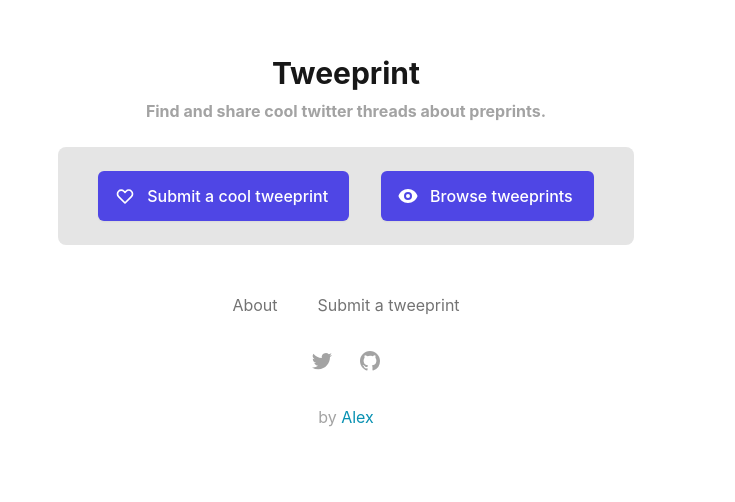
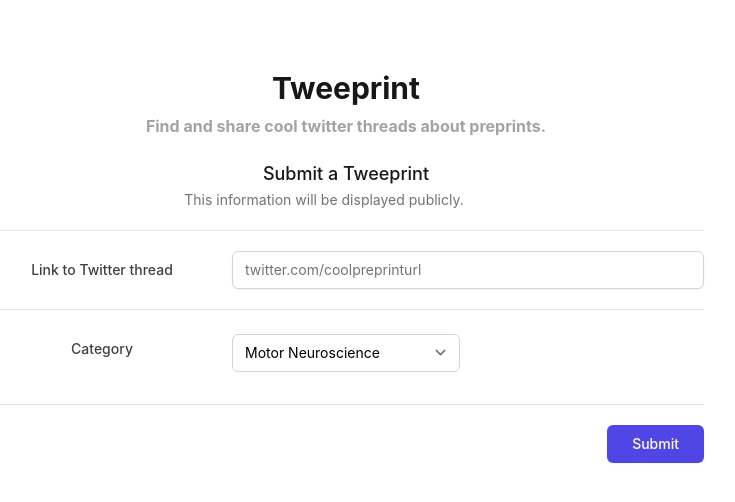
Before and after one commit to tweeprint/tweeprint, a React (Create React App) app: page /submit in a window 1280 px wide. Shown: the part 134-636 px from the top of the page, without its empty margins (294-1029 px from the left). Built offline with nearby package versions, Linux system fonts and the light colour scheme.

Commit message:
adding Submit

```diff
--- a/package.json
+++ b/package.json
@@ -11,6 +11,7 @@
     "@testing-library/user-event": "^12.8.3",
     "react": "^17.0.1",
     "react-dom": "^17.0.1",
+    "react-router-dom": "^5.2.0",
     "react-scripts": "4.0.3",
     "web-vitals": "^1.1.0"
   },
--- /dev/null
+++ b/src/About.js
@@ -0,0 +1,27 @@
+import {BrowserRouter as Router,Switch,Route, Link, useRouteMatch, useParams} from "react-router-dom";
+
+const About = () => {
+    return(
+<div class="bg-white">
+  <div class="max-w-7xl mx-auto py-16 px-4 sm:px-6 lg:py-20 lg:px-8">
+      <h2 className="text-2xl text-cyan-600 font-bold mb-6">FAQs</h2>
+      <div class="mt-12 lg:mt-0 lg:col-span-2">
+        <dl class="space-y-12">
+          <div>
+            <dt class="text-lg leading-6 font-medium text-gray-900">
+              What's this site for?
+            </dt>
+            <dd class="mt-2 text-base text-gray-500">
+                <b className="font-md text-cyan-700">Tweeprint.com</b> is a repository of the most interesting Twitter threads about preprints (papers put online before/during journal submission)
+            </dd>
+            <dd class="mt-2 text-base text-gray-500">
+                Tweeprint.com has a RESTful API that anyone can submit to, located at <a className="font-bold text-cyan-600" href="https://api.tweeprint.com">api.tweeprint.com</a>
+            </dd>
+          </div>
+        </dl>
+      </div>
+    </div>
+  </div>
+        )
+};
+export default About;
--- a/src/App.js
+++ b/src/App.js
@@ -1,9 +1,15 @@
 import './App.css';
 import Opener from './Opener.js';
 import Footer from './Footer.js';
+import Submit from './Submit.js';
+import About from './About.js';
+import Tweeprints from './Tweeprints.js';
+import {BrowserRouter as Router,Switch,Route, Link, useRouteMatch, useParams} from "react-router-dom";
+
 
 function App() {
   return (
+    <Router>
     <div className="App flex items-center justify-center h-screen">
         <div className="max-w-7xl mx-auto px-4 sm:px-6 lg:px-8">
           <div className="max-w-3xl mx-auto">
@@ -13,11 +19,22 @@ function App() {
           <h2 className="text-md font-bold mb-6 text-gray-400 sm:text-md sm:truncate">
             Find and share cool twitter threads about preprints.
           </h2>
+          <Switch>
+            <Route exact path="/">
               <Opener />
               <Footer />
+            </Route>
+            <Route exact path="/submit">
+              <Submit />
+            </Route>
+            <Route exact path="/about">
+              <About />
+            </Route>
+          </Switch>
           </div>
         </div>
     </div>
+   </Router>
   );
 }
 
--- a/src/Footer.js
+++ b/src/Footer.js
@@ -1,21 +1,19 @@
+import {BrowserRouter as Router,Switch,Route, Link, useRouteMatch, useParams} from "react-router-dom";
+
 const Footer = () => {
     return (
         <footer className="bg-blue">
         <div className="max-w-7xl mx-auto py-12 px-4 overflow-hidden sm:px-6 lg:px-8">
             <nav className="-mx-5 -my-2 flex flex-wrap justify-center" aria-label="Footer">
             <div className="px-5 py-2">
-                <a href="#" className="text-base text-gray-500 hover:text-gray-900">
+
+                <Link to="/about" className="text-base text-gray-500 hover:text-gray-900">
                 About
-                </a>
-            </div>
-            <div className="px-5 py-2">
-                <a href="#" className="text-base text-gray-500 hover:text-gray-900">
-                Submit a tweeprint
-                </a>
+                </Link>
             </div>
             </nav>
             <div className="mt-8 flex justify-center space-x-6">
-
+{/*
             <a href="https://twitter.com/alexharston" className="text-gray-400 hover:text-gray-500">
                 <span className="sr-only">Twitter</span>
                 <svg className="h-6 w-6" fill="currentColor" viewBox="0 0 24 24" aria-hidden="true">
@@ -28,11 +26,11 @@ const Footer = () => {
                 <svg className="h-6 w-6" fill="currentColor" viewBox="0 0 24 24" aria-hidden="true">
                 <path fill-rule="evenodd" d="M12 2C6.477 2 2 6.484 2 12.017c0 4.425 2.865 8.18 6.839 9.504.5.092.682-.217.682-.483 0-.237-.008-.868-.013-1.703-2.782.605-3.369-1.343-3.369-1.343-.454-1.158-1.11-1.466-1.11-1.466-.908-.62.069-.608.069-.608 1.003.07 1.531 1.032 1.531 1.032.892 1.53 2.341 1.088 2.91.832.092-.647.35-1.088.636-1.338-2.22-.253-4.555-1.113-4.555-4.951 0-1.093.39-1.988 1.029-2.688-.103-.253-.446-1.272.098-2.65 0 0 .84-.27 2.75 1.026A9.564 9.564 0 0112 6.844c.85.004 1.705.115 2.504.337 1.909-1.296 2.747-1.027 2.747-1.027.546 1.379.202 2.398.1 2.651.64.7 1.028 1.595 1.028 2.688 0 3.848-2.339 4.695-4.566 4.943.359.309.678.92.678 1.855 0 1.338-.012 2.419-.012 2.747 0 .268.18.58.688.482A10.019 10.019 0 0022 12.017C22 6.484 17.522 2 12 2z" clip-rule="evenodd" />
                 </svg>
-            </a>
+            </a> */}
 
             </div>
             <p className="mt-8 text-center text-base text-gray-400">
-                by <a className="text-cyan-600" href="https://harston.io">Alex</a>
+                inspired by <a className="text-cyan-600" href="https://twitter.com/neuralreckoning/status/1370739540843974658">this thread</a>
             </p>
         </div>
         </footer>
--- a/src/Opener.js
+++ b/src/Opener.js
@@ -1,21 +1,23 @@
+import {BrowserRouter as Router,Switch,Route, Link, useRouteMatch, useParams} from "react-router-dom";
+
 const Opener = () => {
     return(
       <div className="bg-gray-200 overflow-hidden rounded-lg">
         <div className="px-4 py-5 sm:p-6">
           <div className="flex flex-row justify-center align-middle">
-            <button type="button" class="inline-flex mx-4 items-center px-5 py-3 border border-transparent shadow-sm text-base font-medium rounded-md text-white bg-indigo-600 hover:bg-indigo-700 focus:outline-none focus:ring-2 focus:ring-offset-2 focus:ring-indigo-500">
+            <div className="inline-flex mx-4 items-center px-5 py-3 border border-transparent shadow-sm text-base font-medium rounded-md text-white bg-indigo-600 hover:bg-indigo-700 focus:outline-none focus:ring-2 focus:ring-offset-2 focus:ring-indigo-500">
               <svg className="-ml-1 mr-3 h-5 w-5" xmlns="http://www.w3.org/2000/svg" fill="none" viewBox="0 0 24 24" stroke="currentColor">
                 <path strokeLinecap="round" strokeLinejoin="round" strokeWidth={2} d="M4.318 6.318a4.5 4.5 0 000 6.364L12 20.364l7.682-7.682a4.5 4.5 0 00-6.364-6.364L12 7.636l-1.318-1.318a4.5 4.5 0 00-6.364 0z" />
               </svg>
-              Submit a cool tweeprint
-            </button>
-            <button type="button" class="inline-flex mx-4 items-center px-5 py-3 border border-transparent shadow-sm text-base font-medium rounded-md text-white bg-indigo-600 hover:bg-indigo-700 focus:outline-none focus:ring-2 focus:ring-offset-2 focus:ring-indigo-500">
+              <Link to="/submit/">Submit a tweeprint</Link>
+            </div>
+            <div className="inline-flex mx-4 items-center px-5 py-3 border border-transparent shadow-sm text-base font-medium rounded-md text-white bg-indigo-600 hover:bg-indigo-700 focus:outline-none focus:ring-2 focus:ring-offset-2 focus:ring-indigo-500">
               <svg className="-ml-1 mr-3 h-5 w-5" xmlns="http://www.w3.org/2000/svg" viewBox="0 0 20 20" fill="currentColor">
                 <path d="M10 12a2 2 0 100-4 2 2 0 000 4z" />
                 <path fillRule="evenodd" d="M.458 10C1.732 5.943 5.522 3 10 3s8.268 2.943 9.542 7c-1.274 4.057-5.064 7-9.542 7S1.732 14.057.458 10zM14 10a4 4 0 11-8 0 4 4 0 018 0z" clipRule="evenodd" />
               </svg>
-              Browse tweeprints
-            </button>
+              <Link to="/tweeprints/">Browse tweeprints</Link>
+            </div>
           </div>
         </div>
       </div>
--- /dev/null
+++ b/src/Submit.js
@@ -0,0 +1,60 @@
+const Submit = () => {
+    return(
+    <div>
+
+
+<form class="space-y-8 divide-y divide-gray-200">
+  <div class="space-y-8 divide-y divide-gray-200 sm:space-y-5">
+    <div>
+      <div>
+        <h3 class="text-lg leading-6 font-medium text-gray-900">
+          Submit a Tweeprint
+        </h3>
+        <p class="mt-1 max-w-2xl text-sm text-gray-500">
+          This information will be displayed publicly.
+        </p>
+      </div>
+
+      <div class="mt-6 sm:mt-5 space-y-6 sm:space-y-5">
+        <div class="sm:grid sm:grid-cols-3 sm:gap-4 sm:items-start sm:border-t sm:border-gray-200 sm:pt-5">
+          <label for="username" class="block text-sm font-medium text-gray-700 sm:mt-px sm:pt-2">
+            Link to Twitter thread
+          </label>
+          <div class="mt-1 sm:mt-0 sm:col-span-2">
+            <div class="max-w-lg flex rounded-md shadow-sm">
+              <input type="text" placeholder="twitter.com/coolpreprinturl" name="username" id="username" autocomplete="username" class="flex-1 block w-full focus:ring-indigo-500 focus:border-indigo-500 min-w-0 rounded-md sm:text-sm border-gray-300" />
+            </div>
+          </div>
+        </div>
+
+        <div class="sm:grid sm:grid-cols-3 sm:gap-4 sm:items-start sm:border-t sm:border-gray-200 sm:pt-5">
+          <label for="about" class="block text-sm font-medium text-gray-700 sm:mt-px sm:pt-2">
+            Category
+          </label>
+          <div>
+            <select id="location" name="location" class="mt-1 block w-full pl-3 pr-10 py-2 text-base border-gray-300 focus:outline-none focus:ring-indigo-500 focus:border-indigo-500 sm:text-sm rounded-md">
+                <option>Systems Neuroscience</option>
+                <option selected>Motor Neuroscience</option>
+                <option>Behavioural Neuroscience</option>
+            </select>
+            </div>
+        </div>
+
+        </div>
+      </div>
+    </div>
+
+  <div class="pt-5">
+    <div class="flex justify-end">
+      <button type="submit" class="ml-3 inline-flex justify-center py-2 px-6 border border-transparent shadow-sm text-sm font-medium rounded-md text-white bg-indigo-600 hover:bg-indigo-700 focus:outline-none focus:ring-2 focus:ring-offset-2 focus:ring-indigo-500">
+        Submit
+      </button>
+    </div>
+  </div>
+</form>
+    </div>
+
+    )
+}
+
+export default Submit;
--- /dev/null
+++ b/src/Tweeprints.js
@@ -0,0 +1,18 @@
+import React, { useState, useEffect } from 'react';
+
+const Tweeprints = () => {
+    const [tweeprints, setTweeprints] = useState(null);
+
+    useEffect(() => {
+        fetch("http://localhost:8000/tweeprints/")
+        .then(data => setTweeprints(data[0]))
+        .then(data => console.log('threads:', data));
+    });
+
+    return (
+        <div>
+            {tweeprints}
+        </div>
+    )
+}
+export default Tweeprints;
```
Also changed, not shown: 1 other file (tests, documents, lock files or other folders).
